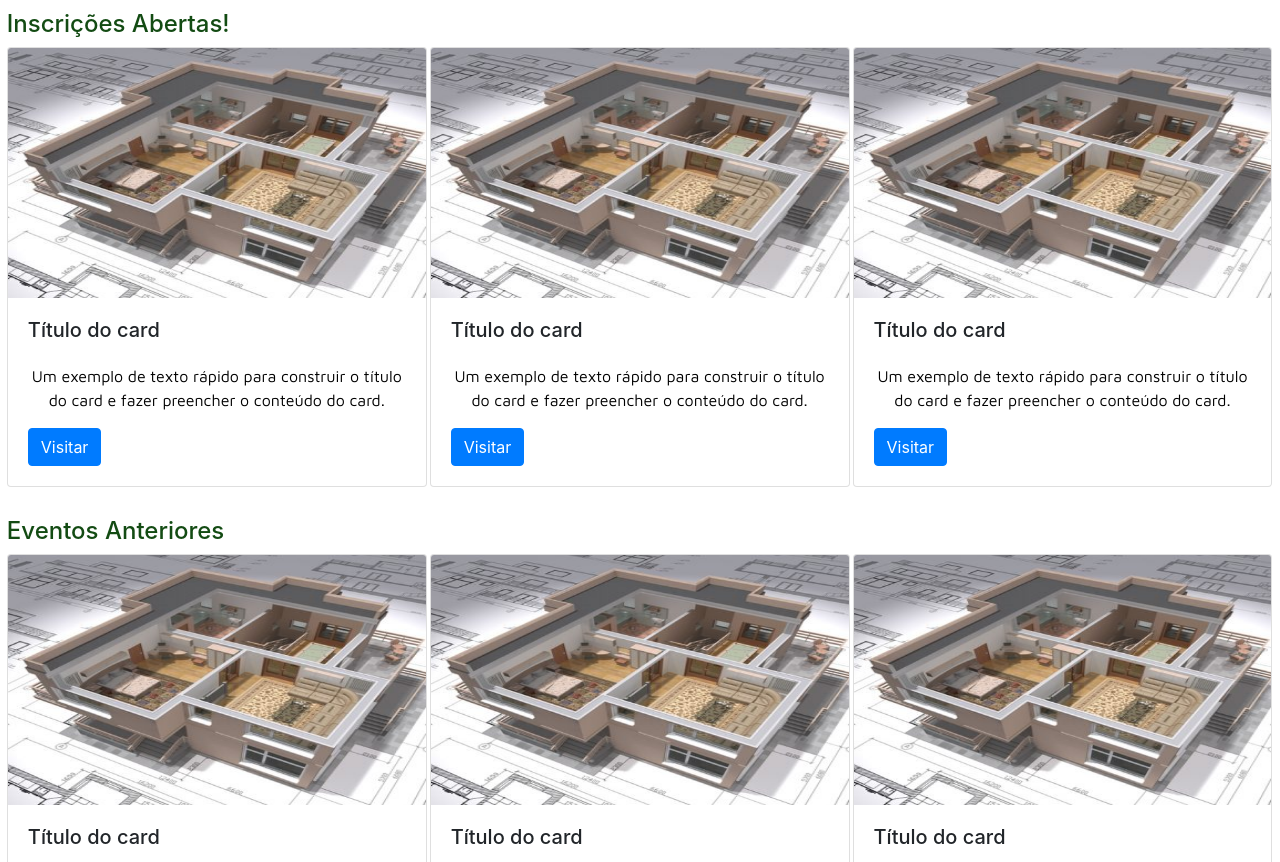
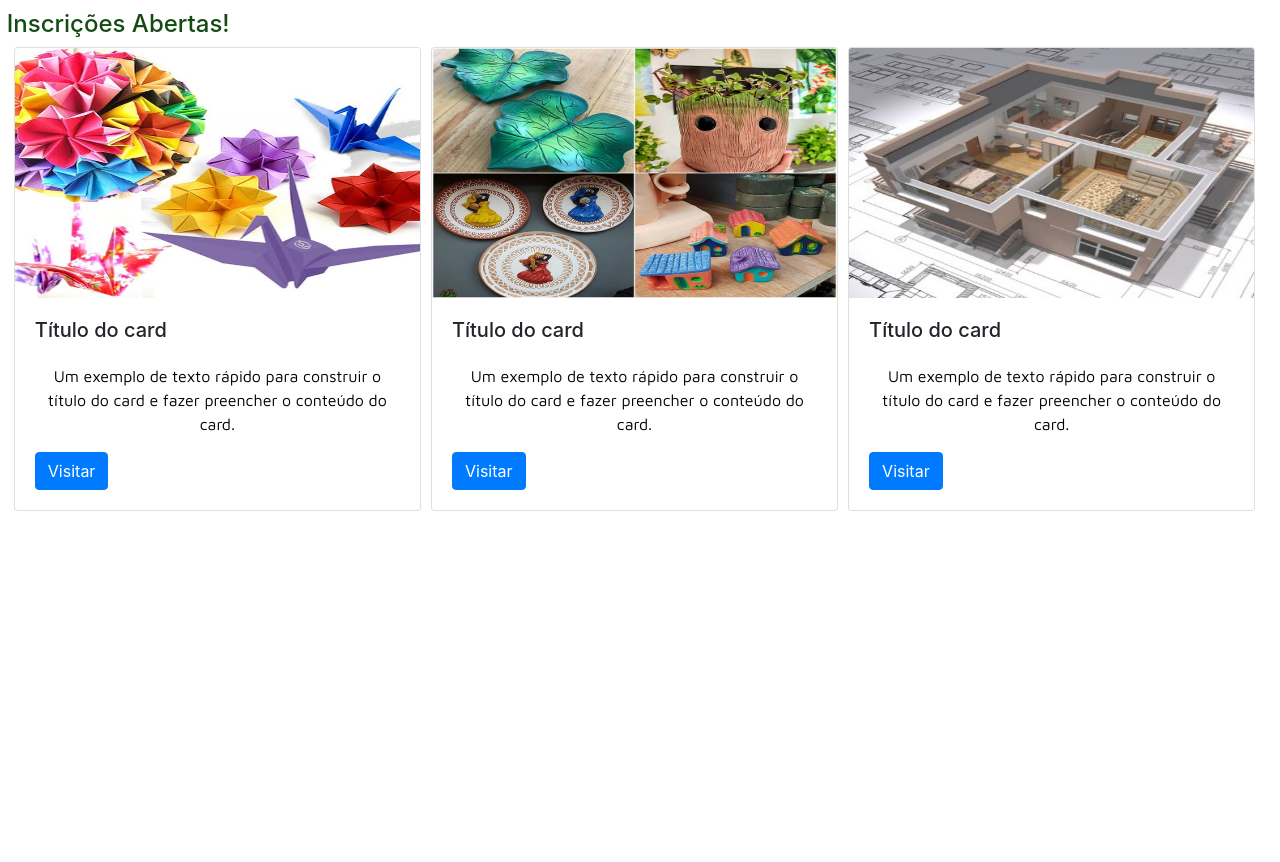
Before and after one commit to RENATATSI2019/ifmaker, a React app: page /eventos in a window 1280 px wide. Shown: the part 90-952 px from the top of the page. After the commit the page ends 800 px from the top, so only its background shows below. Built offline with nearby package versions, Linux system fonts and the light colour scheme.

Commit message:
Atualização e correção de alguns erros

```diff
--- a/package.json
+++ b/package.json
@@ -4,11 +4,13 @@
   "private": true,
   "dependencies": {
     "bootstrap": "^4.3.1",
+    "google-map-react": "^1.1.5",
     "jquery": "^3.4.1",
     "popper.js": "^1.16.0",
     "react": "^16.10.2",
     "react-bootstrap": "^1.0.0-beta.14",
     "react-dom": "^16.10.2",
+    "react-native-maps": "^0.26.1",
     "react-router-dom": "^5.1.2",
     "react-scripts": "3.2.0",
     "react-spring": "^8.0.27"
--- a/src/pages/Contato.js
+++ b/src/pages/Contato.js
@@ -6,6 +6,7 @@ import Menu from './Menu';
 import './Contato.css';
 import telefone from '../img/telefone.ico';
 import email from '../img/email.ico';
+import SimpleMap from './Mapa';
 
 
 export default class Contato extends Component {
@@ -44,9 +45,7 @@ export default class Contato extends Component {
                         </Col>
 
                         <Col md={6}>
-
-                        {/* <iframe src="https://www.google.com/maps/embed?pb=!1m18!1m12!1m3!1d3353.139538993395!2d-55.77499868531148!3d-20.48133196097813!2m3!1f0!2f0!3f0!3m2!1i1024!2i768!4f13.1!3m3!1m2!1s0x947de6133756d62b%3A0xca6dd532c488ca4a!2sIFMS%20C%C3%A2mpus%20Aquidauana!5e1!3m2!1spt-BR!2sbr!4v1574881766423!5m2!1spt-BR!2sbr" width="800" height="600" frameborder="0" style="border:0;" allowfullscreen=""></iframe> */}
-
+                            <SimpleMap/>
                         </Col>
 
 
--- a/src/pages/Eventos.js
+++ b/src/pages/Eventos.js
@@ -2,8 +2,8 @@ import React, { Component } from 'react';
 import Menu from './Menu';
 import './eventos.css';
 import modelagem from '../../src/img/modelagem.jpg';
-//import origami from '../../src/img/origami.jpg';
-//import argila from '../../src/img/argila.jpg';
+import origami from '../../src/img/origami.jpg';
+import argila from '../../src/img/argila.jpg';
 
 
 export default class Eventos extends Component {
@@ -24,7 +24,7 @@ export default class Eventos extends Component {
                 </div>
                 <div className="cards">
                     <div class="card">
-                        <img class="card-img-top" img src={modelagem} alt="modelagem.jpg" />
+                        <img class="card-img-top" img src={origami} alt="modelagem.jpg" />
                         <div class="card-body">
                             <h5 class="card-title">Título do card</h5>
                             <p class="card-text">Um exemplo de texto rápido para construir o título do card e fazer preencher o conteúdo do card.</p>
@@ -32,37 +32,7 @@ export default class Eventos extends Component {
                         </div>
                     </div>
                     <div class="card">
-                        <img class="card-img-top" img src={modelagem} alt="modelagem.jpg" />
-                        <div class="card-body">
-                            <h5 class="card-title">Título do card</h5>
-                            <p class="card-text">Um exemplo de texto rápido para construir o título do card e fazer preencher o conteúdo do card.</p>
-                            <button class="btn btn-primary">Visitar</button>
-                        </div>
-                    </div>
-                    <div class="card">
-                        <img class="card-img-top" img src={modelagem} alt="modelagem.jpg" />
-                        <div class="card-body">
-                            <h5 class="card-title">Título do card</h5>
-                            <p class="card-text">Um exemplo de texto rápido para construir o título do card e fazer preencher o conteúdo do card.</p>
-                            <button class="btn btn-primary">Visitar</button>
-                        </div>
-                    </div>
-                </div>
-                <div className="eventos">
-                    <h4>Eventos Anteriores</h4>
-                </div>
-
-                <div className="cards">
-                    <div class="card">
-                        <img class="card-img-top" img src={modelagem} alt="modelagem.jpg" />
-                        <div class="card-body">
-                            <h5 class="card-title">Título do card</h5>
-                            <p class="card-text">Um exemplo de texto rápido para construir o título do card e fazer preencher o conteúdo do card.</p>
-                            <button class="btn btn-primary">Visitar</button>
-                        </div>
-                    </div>
-                    <div class="card">
-                        <img class="card-img-top" img src={modelagem} alt="modelagem.jpg" />
+                        <img class="card-img-top" img src={argila} alt="modelagem.jpg" />
                         <div class="card-body">
                             <h5 class="card-title">Título do card</h5>
                             <p class="card-text">Um exemplo de texto rápido para construir o título do card e fazer preencher o conteúdo do card.</p>
@@ -79,7 +49,6 @@ export default class Eventos extends Component {
                     </div>
                 </div>
             </div>
-
-        );
+         );
     }
 }
--- a/src/pages/eventos.css
+++ b/src/pages/eventos.css
@@ -24,10 +24,11 @@ p{
 }
 .card {
     border: 1px solid gray;
-    width:33%;
-    margin-left: 3px;
+    width:32%;
+    margin-bottom: 30px;
     float: left;
-    margin-bottom: 30px;
+    margin-left: 10px;
+
 
 }
 
--- a/src/pages/inicio.css
+++ b/src/pages/inicio.css
@@ -22,7 +22,7 @@
 }
 .equipamentos{
   background-color: black;
-  height: 700px;
+  height: 500px;
   text-align: center;
   color:white;
 }
@@ -99,8 +99,9 @@
 .autores{
     background-color: black;
 }
-.autores span{
+.autores{
     color: white;
+    text-align: center;
 }
 
 
```
Also changed, not shown: src/img/image5.png, 2 other files.
